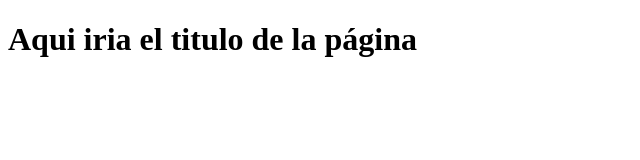
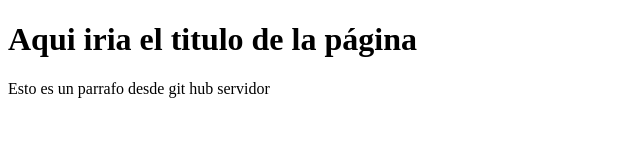
Before and after one commit to osman-dromen/proyecto-web-empresa-C, a plain HTML site: page index.html in a window 1280 px wide. Shown: the whole page, without its empty margins (0-640 px from the left). Drawn offline with Linux system fonts and the light colour scheme.

Commit message:
Update index.html

```diff
--- a/index.html
+++ b/index.html
@@ -9,5 +9,7 @@
 <body>
     <h1>Aqui iria el titulo de la página</h1>
 
+    <p>Esto es un parrafo desde git hub servidor</p>
+
 </body>
 </html>
```
